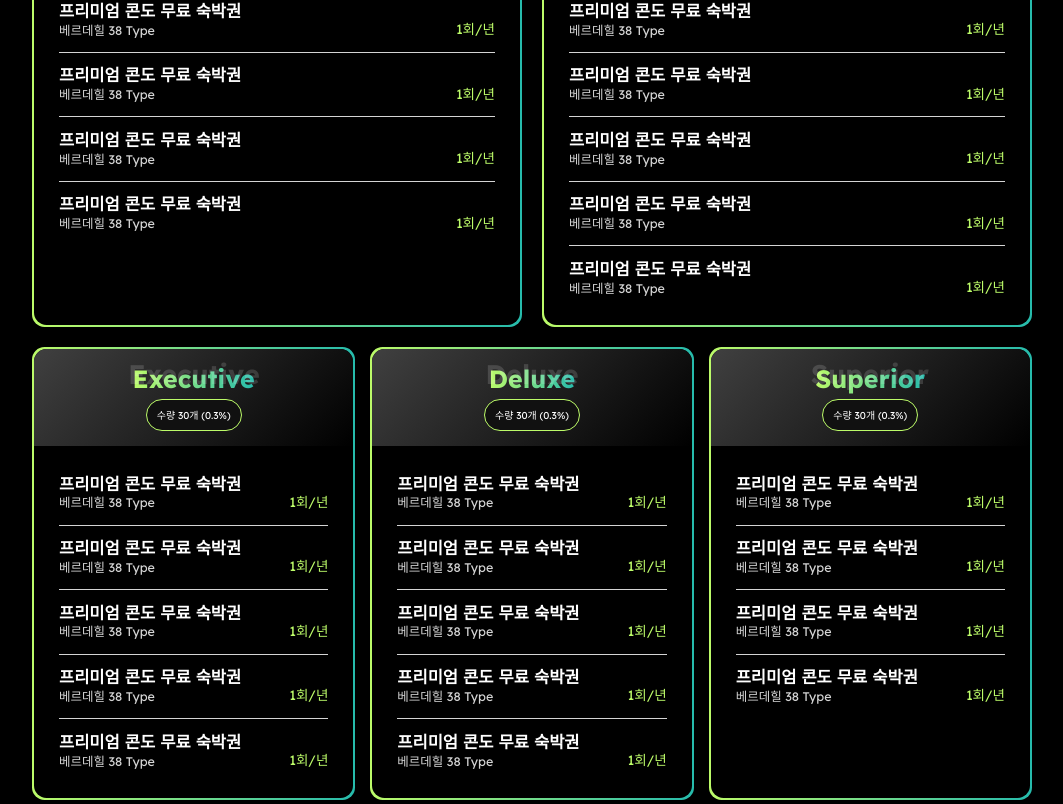
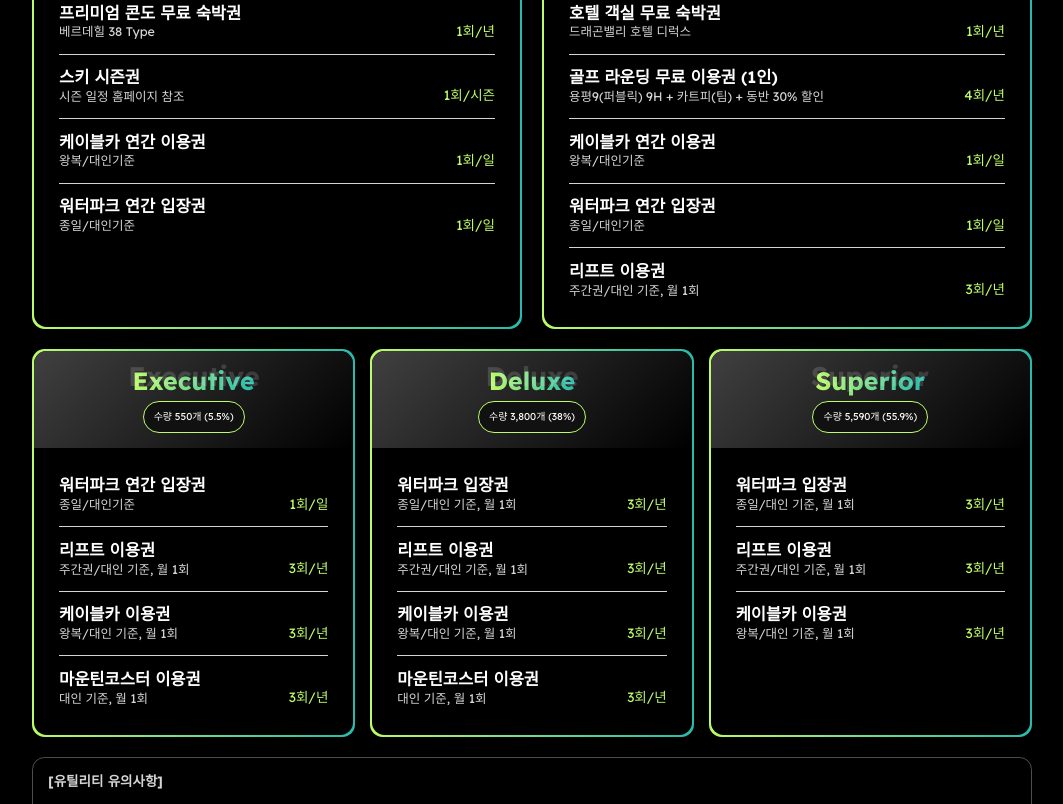
Before and after one commit to saimabbas/ovilinest, a React (Create React App) app: page /utility in a window 1280 px wide. Shown: the part 596-1400 px from the top of the page, without its empty margins (108-1171 px from the left). Built offline with nearby package versions, Linux system fonts and the light colour scheme.

Commit message:
Content Changed

```diff
--- a/src/styles/nest.css
+++ b/src/styles/nest.css
@@ -52,6 +52,7 @@
   color: var(--white);
   font-weight: 600;
   margin: 1rem 0 0 0;
+  text-align: center;
 }
 .nest-bottom {
   width: 100%;
--- a/src/styles/utility.css
+++ b/src/styles/utility.css
@@ -55,7 +55,7 @@
 .cbc-content h6 {
   margin: 0.23rem 0;
   font-weight: 700;
-  font-size: 1.85rem;
+  font-size: 2rem;
   color: var(--white);
 }
 .common-benefits-card-bg {
--- a/src/views/Faq.jsx
+++ b/src/views/Faq.jsx
@@ -125,44 +125,39 @@ const Faq = () => {
                   <div className="acc-item-border-box">
                     <Accordion.Item eventKey="1">
                       <Accordion.Header>
-                        <h5>오빌리 NFT는 어떤 블록체인을 이용하나요?</h5>
+                        <h5> 민팅 시 어떤 지갑을 이용 하나요?</h5>
                         <MdExpandMore />
                       </Accordion.Header>
                       <Accordion.Body>
                         <p>
-                          {" "}
-                          오빌리 네스트는 클레이튼(Klaytn) 블록체인을
-                          이용합니다.
+                          오빌리 네스트는 카이카스(Kaikas) 또는 클립(Klip)
+                          지갑을 이용하시면 됩니다.
                         </p>
                       </Accordion.Body>
                     </Accordion.Item>
                   </div>
                   <div className="acc-item-border-box">
-                    <Accordion.Item eventKey="1">
+                    <Accordion.Item eventKey="2">
                       <Accordion.Header>
-                        <h5>오빌리 NFT는 어떤 블록체인을 이용하나요?</h5>
+                        <h5>2차 판매 로열티가 있나요?</h5>
+                        <MdExpandMore />
+                      </Accordion.Header>
+                      <Accordion.Body>
+                        <p>2차 판매 로열티는 7.5% 입니다.</p>
+                      </Accordion.Body>
+                    </Accordion.Item>
+                  </div>
+                  <div className="acc-item-border-box">
+                    <Accordion.Item eventKey="3">
+                      <Accordion.Header>
+                        <h5>저작권을 활용할 수 있나요?</h5>
                         <MdExpandMore />
                       </Accordion.Header>
                       <Accordion.Body>
                         <p>
-                          {" "}
-                          오빌리 네스트는 클레이튼(Klaytn) 블록체인을
-                          이용합니다.
-                        </p>
-                      </Accordion.Body>
-                    </Accordion.Item>
-                  </div>
-                  <div className="acc-item-border-box">
-                    <Accordion.Item eventKey="1">
-                      <Accordion.Header>
-                        <h5>오빌리 NFT는 어떤 블록체인을 이용하나요?</h5>
-                        <MdExpandMore />
-                      </Accordion.Header>
-                      <Accordion.Body>
-                        <p>
-                          {" "}
-                          오빌리 네스트는 클레이튼(Klaytn) 블록체인을
-                          이용합니다.
+                          오빌리 네스트와 관련된 작품에 대하여 임의 변형 및 2차
+                          창작 그리고 상업적 이용을 불허 합니다. NFT 소지자는 각
+                          작품에 대한 소유권만 인정 됩니다
                         </p>
                       </Accordion.Body>
                     </Accordion.Item>
--- a/src/views/Nest.jsx
+++ b/src/views/Nest.jsx
@@ -136,9 +136,9 @@ const Nest = () => {
                     className="color-img"
                   />
                   <img src={NestImg2Dull} alt="NestImg" className="dull-img" />
-                  <p>강원도 평창, 용평리조트 타워콘도</p>
+                  <p>충남 보령, 비체팰리스</p>
                   <img src={NCSwooshImg} alt="" className="nest-swoosh" />
-                  <h6>스키장을 발아래 둔, 높은 만큼 멋진 뷰</h6>
+                  <h6>들어서면 모래사장 서해를 가장 잘 즐길 수 있는 곳</h6>
                 </div>
                 <div className="nest-grid-card">
                   <img
@@ -147,9 +147,12 @@ const Nest = () => {
                     className="color-img"
                   />
                   <img src={NestImg3Dull} alt="NestImg" className="dull-img" />
-                  <p>강원도 평창, 용평리조트 타워콘도</p>
+                  <p>강원도 고성, 파인리즈리조트</p>
                   <img src={NCSwooshImg} alt="" className="nest-swoosh" />
-                  <h6>스키장을 발아래 둔, 높은 만큼 멋진 뷰</h6>
+                  <h6>
+                    페어웨이, 그린이 침대 바로 옆 <br />
+                    1년 내내 초록이 느껴지는 곳
+                  </h6>
                 </div>
                 <div className="nest-grid-card">
                   <img
@@ -158,9 +161,12 @@ const Nest = () => {
                     className="color-img"
                   />
                   <img src={NestImg4Dull} alt="NestImg" className="dull-img" />
-                  <p>강원도 평창, 용평리조트 타워콘도</p>
+                  <p>전남 여수, 디오션 리조트</p>
                   <img src={NCSwooshImg} alt="" className="nest-swoosh" />
-                  <h6>스키장을 발아래 둔, 높은 만큼 멋진 뷰</h6>
+                  <h6>
+                    바다 위의 리조트라 불리는 <br />
+                    계속 바다, 바다, 바다가 펼쳐지는 곳
+                  </h6>
                 </div>
               </div>
               <div className="nest-bottom">
--- a/src/views/Utility.jsx
+++ b/src/views/Utility.jsx
@@ -154,29 +154,29 @@ const Utility = () => {
                       </div>
                       <div className="scb-card">
                         <div className="scb-card-left">
-                          <h6>프리미엄 콘도 무료 숙박권</h6>
-                          <p>베르데힐 38 Type</p>
+                          <h6>스키 시즌권</h6>
+                          <p>시즌 일정 홈페이지 참조</p>
                         </div>
                         <div className="scb-card-right">
-                          <p>1회/년</p>
+                          <p>1회/시즌</p>
                         </div>
                       </div>
                       <div className="scb-card">
                         <div className="scb-card-left">
-                          <h6>프리미엄 콘도 무료 숙박권</h6>
-                          <p>베르데힐 38 Type</p>
+                          <h6>케이블카 연간 이용권</h6>
+                          <p>왕복/대인기준</p>
                         </div>
                         <div className="scb-card-right">
-                          <p>1회/년</p>
+                          <p>1회/일</p>
                         </div>
                       </div>
                       <div className="scb-card">
                         <div className="scb-card-left">
-                          <h6>프리미엄 콘도 무료 숙박권</h6>
-                          <p>베르데힐 38 Type</p>
+                          <h6>워터파크 연간 입장권</h6>
+                          <p>종일/대인기준</p>
                         </div>
                         <div className="scb-card-right">
-                          <p>1회/년</p>
+                          <p>1회/일</p>
                         </div>
                       </div>
                     </div>
@@ -185,14 +185,14 @@ const Utility = () => {
                 <div className="suites-card-bg">
                   <div className="suites-card">
                     <div className="sc-head">
-                      <h3>Royal Suite</h3>
+                      <h3>Presidential Suite</h3>
                       <span>수량 30개 (0.3%)</span>
                     </div>
                     <div className="sc-body">
                       <div className="scb-card">
                         <div className="scb-card-left">
-                          <h6>프리미엄 콘도 무료 숙박권</h6>
-                          <p>베르데힐 38 Type</p>
+                          <h6>호텔 객실 무료 숙박권</h6>
+                          <p>드래곤밸리 호텔 디럭스</p>
                         </div>
                         <div className="scb-card-right">
                           <p>1회/년</p>
@@ -200,38 +200,38 @@ const Utility = () => {
                       </div>
                       <div className="scb-card">
                         <div className="scb-card-left">
-                          <h6>프리미엄 콘도 무료 숙박권</h6>
-                          <p>베르데힐 38 Type</p>
+                          <h6>골프 라운딩 무료 이용권 (1인)</h6>
+                          <p>용평9(퍼블릭) 9H + 카트피(팀) + 동반 30% 할인</p>
                         </div>
                         <div className="scb-card-right">
-                          <p>1회/년</p>
+                          <p>4회/년</p>
                         </div>
                       </div>
                       <div className="scb-card">
                         <div className="scb-card-left">
-                          <h6>프리미엄 콘도 무료 숙박권</h6>
-                          <p>베르데힐 38 Type</p>
+                          <h6>케이블카 연간 이용권</h6>
+                          <p>왕복/대인기준</p>
                         </div>
                         <div className="scb-card-right">
-                          <p>1회/년</p>
+                          <p>1회/일</p>
                         </div>
                       </div>
                       <div className="scb-card">
                         <div className="scb-card-left">
-                          <h6>프리미엄 콘도 무료 숙박권</h6>
-                          <p>베르데힐 38 Type</p>
+                          <h6>워터파크 연간 입장권</h6>
+                          <p>종일/대인기준</p>
                         </div>
                         <div className="scb-card-right">
-                          <p>1회/년</p>
+                          <p>1회/일</p>
                         </div>
                       </div>
                       <div className="scb-card">
                         <div className="scb-card-left">
-                          <h6>프리미엄 콘도 무료 숙박권</h6>
-                          <p>베르데힐 38 Type</p>
+                          <h6>리프트 이용권</h6>
+                          <p>주간권/대인 기준, 월 1회</p>
                         </div>
                         <div className="scb-card-right">
-                          <p>1회/년</p>
+                          <p>3회/년</p>
                         </div>
                       </div>
                     </div>
@@ -245,52 +245,43 @@ const Utility = () => {
                           <h3>Executive</h3>
                           <span>Executive</span>
                         </div>
-                        <span>수량 30개 (0.3%)</span>
+                        <span>수량 550개 (5.5%)</span>
                       </div>
                       <div className="sc-body">
                         <div className="scb-card">
                           <div className="scb-card-left">
-                            <h6>프리미엄 콘도 무료 숙박권</h6>
-                            <p>베르데힐 38 Type</p>
+                            <h6>워터파크 연간 입장권</h6>
+                            <p>종일/대인기준</p>
                           </div>
                           <div className="scb-card-right">
-                            <p>1회/년</p>
+                            <p>1회/일</p>
                           </div>
                         </div>
                         <div className="scb-card">
                           <div className="scb-card-left">
-                            <h6>프리미엄 콘도 무료 숙박권</h6>
-                            <p>베르데힐 38 Type</p>
+                            <h6>리프트 이용권</h6>
+                            <p>주간권/대인 기준, 월 1회</p>
                           </div>
                           <div className="scb-card-right">
-                            <p>1회/년</p>
+                            <p>3회/년</p>
                           </div>
                         </div>
                         <div className="scb-card">
                           <div className="scb-card-left">
-                            <h6>프리미엄 콘도 무료 숙박권</h6>
-                            <p>베르데힐 38 Type</p>
+                            <h6>케이블카 이용권</h6>
+                            <p>왕복/대인 기준, 월 1회</p>
                           </div>
                           <div className="scb-card-right">
-                            <p>1회/년</p>
+                            <p>3회/년</p>
                           </div>
                         </div>
                         <div className="scb-card">
                           <div className="scb-card-left">
-                            <h6>프리미엄 콘도 무료 숙박권</h6>
-                            <p>베르데힐 38 Type</p>
+                            <h6>마운틴코스터 이용권</h6>
+                            <p>대인 기준, 월 1회</p>
                           </div>
                           <div className="scb-card-right">
-                            <p>1회/년</p>
-                          </div>
-                        </div>
-                        <div className="scb-card">
-                          <div className="scb-card-left">
-                            <h6>프리미엄 콘도 무료 숙박권</h6>
-                            <p>베르데힐 38 Type</p>
-                          </div>
-                          <div className="scb-card-right">
-                            <p>1회/년</p>
+                            <p>3회/년</p>
                           </div>
                         </div>
                       </div>
@@ -303,52 +294,43 @@ const Utility = () => {
                           <h3>Deluxe</h3>
                           <span>Deluxe</span>
                         </div>
-                        <span>수량 30개 (0.3%)</span>
+                        <span>수량 3,800개 (38%)</span>
                       </div>
                       <div className="sc-body">
                         <div className="scb-card">
                           <div className="scb-card-left">
-                            <h6>프리미엄 콘도 무료 숙박권</h6>
-                            <p>베르데힐 38 Type</p>
+                            <h6>워터파크 입장권</h6>
+                            <p>종일/대인 기준, 월 1회</p>
                           </div>
                           <div className="scb-card-right">
-                            <p>1회/년</p>
+                            <p>3회/년</p>
                           </div>
                         </div>
                         <div className="scb-card">
                           <div className="scb-card-left">
-                            <h6>프리미엄 콘도 무료 숙박권</h6>
-                            <p>베르데힐 38 Type</p>
+                            <h6>리프트 이용권</h6>
+                            <p>주간권/대인 기준, 월 1회</p>
                           </div>
                           <div className="scb-card-right">
-                            <p>1회/년</p>
+                            <p>3회/년</p>
                           </div>
                         </div>
                         <div className="scb-card">
                           <div className="scb-card-left">
-                            <h6>프리미엄 콘도 무료 숙박권</h6>
-                            <p>베르데힐 38 Type</p>
+                            <h6>케이블카 이용권</h6>
+                            <p>왕복/대인 기준, 월 1회</p>
                           </div>
                           <div className="scb-card-right">
-                            <p>1회/년</p>
+                            <p>3회/년</p>
                           </div>
                         </div>
                         <div className="scb-card">
                           <div className="scb-card-left">
-                            <h6>프리미엄 콘도 무료 숙박권</h6>
-                            <p>베르데힐 38 Type</p>
+                            <h6>마운틴코스터 이용권</h6>
+                            <p>대인 기준, 월 1회</p>
                           </div>
                           <div className="scb-card-right">
-                            <p>1회/년</p>
-                          </div>
-                        </div>
-                        <div className="scb-card">
-                          <div className="scb-card-left">
-                            <h6>프리미엄 콘도 무료 숙박권</h6>
-                            <p>베르데힐 38 Type</p>
-                          </div>
-                          <div className="scb-card-right">
-                            <p>1회/년</p>
+                            <p>3회/년</p>
                           </div>
                         </div>
                       </div>
@@ -361,43 +343,34 @@ const Utility = () => {
                           <h3>Superior</h3>
                           <span>Superior</span>
                         </div>
-                        <span>수량 30개 (0.3%)</span>
+                        <span>수량 5,590개 (55.9%)</span>
                       </div>
                       <div className="sc-body">
                         <div className="scb-card">
                           <div className="scb-card-left">
-                            <h6>프리미엄 콘도 무료 숙박권</h6>
-                            <p>베르데힐 38 Type</p>
+                            <h6>워터파크 입장권</h6>
+                            <p>종일/대인 기준, 월 1회</p>
                           </div>
                           <div className="scb-card-right">
-                            <p>1회/년</p>
+                            <p>3회/년</p>
                           </div>
                         </div>
                         <div className="scb-card">
                           <div className="scb-card-left">
-                            <h6>프리미엄 콘도 무료 숙박권</h6>
-                            <p>베르데힐 38 Type</p>
+                            <h6>리프트 이용권</h6>
+                            <p>주간권/대인 기준, 월 1회</p>
                           </div>
                           <div className="scb-card-right">
-                            <p>1회/년</p>
+                            <p>3회/년</p>
                           </div>
                         </div>
                         <div className="scb-card">
                           <div className="scb-card-left">
-                            <h6>프리미엄 콘도 무료 숙박권</h6>
-                            <p>베르데힐 38 Type</p>
+                            <h6>케이블카 이용권</h6>
+                            <p>왕복/대인 기준, 월 1회</p>
                           </div>
                           <div className="scb-card-right">
-                            <p>1회/년</p>
-                          </div>
-                        </div>
-                        <div className="scb-card">
-                          <div className="scb-card-left">
-                            <h6>프리미엄 콘도 무료 숙박권</h6>
-                            <p>베르데힐 38 Type</p>
-                          </div>
-                          <div className="scb-card-right">
-                            <p>1회/년</p>
+                            <p>3회/년</p>
                           </div>
                         </div>
                       </div>
--- a/src/views/World.jsx
+++ b/src/views/World.jsx
@@ -127,20 +127,17 @@ const Nest = () => {
             <div className="world-content">
               <div className="world-text-box">
                 <h2>
-                  Chapter 2 <span>발왕산을 지키는 수호신</span>
+                  Chapter 2 <span>오빌리의 탄생</span>
                 </h2>
                 <p>
-                  아주 먼 옛날 높은 산에 신비한 힘을 가진 왕수리부엉이 한 마리가
-                  살고 있었어요.
+                  그러던 어느 날 왕수리부엉이는 발왕산의 제일 큰 나무에 둥지를
+                  짓고 다섯 개의 알을 낳았어요. <br />
                   <br />
+                  왕수리부엉이는 태어날 다섯 마리 수리부엉이가 세상을 크게
+                  이롭게 하라는 뜻으로 오빌리 ( ) 라 이름을 지어주었어요. <br />
                   <br />
-                  왕수리부엉이가 날갯짓을 한 번 할 때마다 바람이 불었고 산을 한
-                  바퀴 돌면 눈이 내렸으며 부보부보~ 소리를 내어 울면 꽃이 피고
-                  따뜻한 봄이 왔답니다.
-                  <br />
-                  <br />
-                  왕수리부엉이가 사는 산에 왕이 나온다는 얘기가 돌며 사람들은 이
-                  산을 발왕산이라 불렀어요.
+                  왕수리부엉이의 따뜻한 보살핌 속에 오빌리들은 무사히 태어났고
+                  행복한 나날을 보냈어요.
                 </p>
               </div>
             </div>
@@ -154,20 +151,20 @@ const Nest = () => {
             <div className="world-content">
               <div className="world-text-box">
                 <h2>
-                  Chapter 3 <span>발왕산을 지키는 수호신</span>
+                  Chapter 3 <span>새로운 둥지를 찾아서</span>
                 </h2>
                 <p>
-                  아주 먼 옛날 높은 산에 신비한 힘을 가진 왕수리부엉이 한 마리가
-                  살고 있었어요.
+                  발왕산에 살던 오빌리들은 항상 바깥세상이 궁금했고
+                  왕수리부엉이도 오빌리들에게 더 넓은 세상을 보여주고 싶었어요.{" "}
                   <br />
                   <br />
-                  왕수리부엉이가 날갯짓을 한 번 할 때마다 바람이 불었고 산을 한
-                  바퀴 돌면 눈이 내렸으며 부보부보~ 소리를 내어 울면 꽃이 피고
-                  따뜻한 봄이 왔답니다.
+                  왕수리부엉이는 오빌리들에게 문화와 예술의 다양함과 아름다움,
+                  여행과 레포츠의 즐거움을 알려주고 교양과 봉사의 마음도 갖게
+                  해주었어요. 또 왕수리부엉이만의 신비한 힘도 나눠주었어요.{" "}
                   <br />
                   <br />
-                  왕수리부엉이가 사는 산에 왕이 나온다는 얘기가 돌며 사람들은 이
-                  산을 발왕산이라 불렀어요.
+                  그렇게 모든 준비를 마친 오빌리들은 새로운 둥지를 찾아 모험을
+                  떠나기 시작했답니다.
                 </p>
               </div>
             </div>
```
Also changed, not shown: src/views/JourneyMap.jsx (+94 -21 lines).
